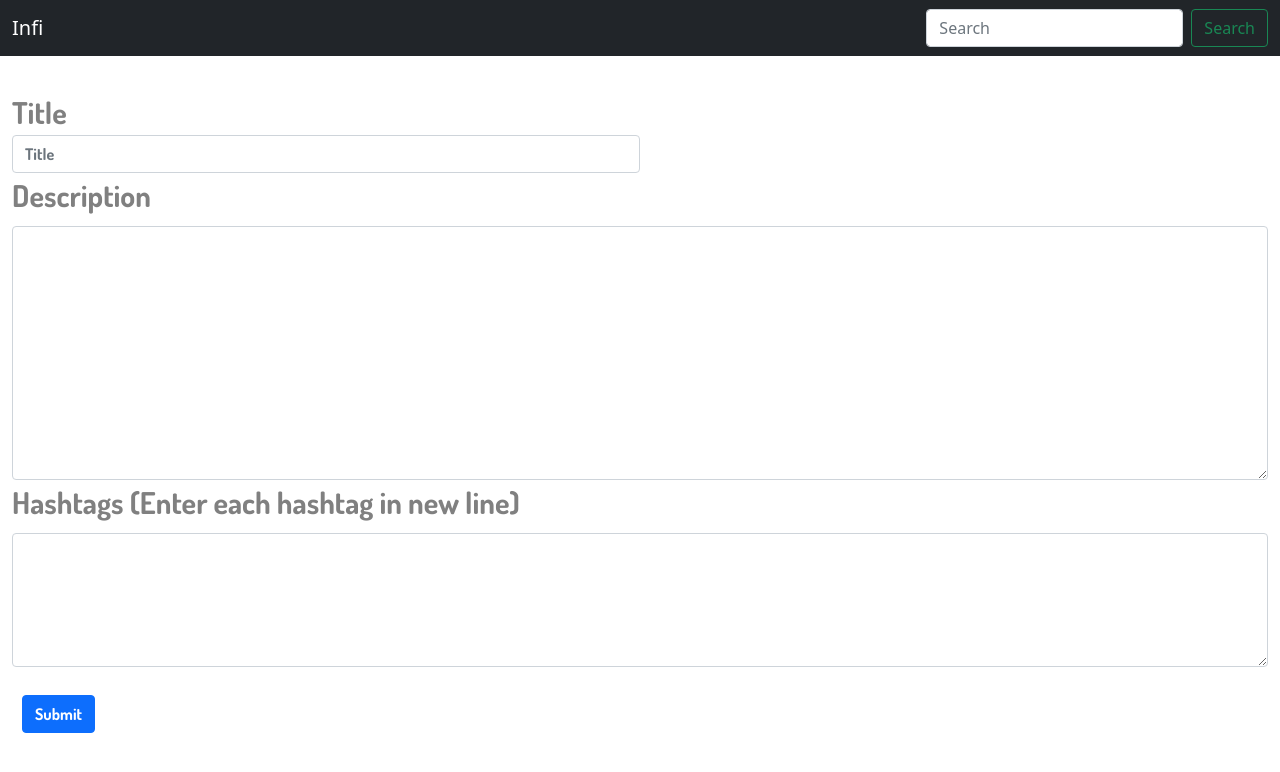
After one commit to vinodkumar2704/Personal-information-manager-webapp, a Python web app: template templates/new_notes.html in a window 1280 px wide. The commit adds this page. Shown: the top 772 px of the page. Run offline with Jinja, Linux system fonts and the light colour scheme; the template is opened without the code that fills it, so the values that code supplies are empty.

Commit message:
adds new_notes page

```diff
--- /dev/null
+++ b/static/main.css
@@ -0,0 +1,92 @@
+
+section{
+	text-align: center;
+	padding-top: 20px;
+	margin-bottom: 20px;
+
+    font-family: 'Dosis', sans-serif;
+}
+.info{
+    text-align:left;
+	padding-top: 20px;
+	margin-bottom: 20px;
+	padding-left : 20px;
+}
+
+.badge{
+    font-size:17px;
+}
+
+.display-1{
+    border-bottom: 3px solid #ddd;
+}
+#edit-button{
+   width: 80px;
+  padding: 5px;
+  margin: 0 3px;
+  background-color: #ff7e00;
+  outline: none;
+  border: 1px solid #ff7e00;
+  box-shadow: 2px 2px 2px #3f3f3f;
+}
+#edit-button:hover {
+  box-shadow: 2px 2px 3px ;
+}
+
+#edit-button:active {
+  box-shadow: 1px 1px 3px ;
+}
+
+.button {
+
+	border: none;
+	color: black;
+	padding: 16px 32px;
+	text-align: center;
+	text-decoration: none;
+	display: inline-block;
+	font-size: 16px;
+	margin: 4px 2px;
+	transition-duration: 0.4s;
+	cursor: pointer;
+}
+
+.button1{
+  background-color: white;
+  color: black;
+  border: 2px solid #555555;
+}
+
+.button1:hover {
+  background-color: #555555;
+  color: lightgreen;
+  box-shadow: 0 12px 16px 0 rgba(0,0,0,0.24),0 17px 50px 0 rgba(0,0,0,0.19);
+}
+
+
+
+
+.description{
+    padding:5px
+}
+
+
+
+
+
+
+.new_notes{
+    padding:10px;
+	margin: 4px 2px;
+    text-align :left;
+    color: grey;
+    font-size:30px;
+}
+
+
+.mb-3{
+    padding:10px;
+    margin-top:10px;
+    text-align:left;
+
+}
--- a/templates/index.html
+++ b/templates/index.html
@@ -4,14 +4,17 @@
     <meta charset="utf-8">
     <meta name="viewport" content="width=device-width, initial-scale=1">
     <!--fonts-->
-
+     <link rel="preconnect" href="https://fonts.googleapis.com">
+<link rel="preconnect" href="https://fonts.gstatic.com" crossorigin>
+<link href="https://fonts.googleapis.com/css2?family=Dosis:wght@700&display=swap" rel="stylesheet">
 
 
     <!-- Bootstrap CSS -->
     <link href="https://cdn.jsdelivr.net/npm/bootstrap@5.0.2/dist/css/bootstrap.min.css" rel="stylesheet" integrity="sha384-EVSTQN3/azprG1Anm3QDgpJLIm9Nao0Yz1ztcQTwFspd3yD65VohhpuuCOmLASjC" crossorigin="anonymous">
     <i class="bi bi-plus-square"></i>
+    <i class="bi bi-pencil-fill"></i>
 
-    <link href="{{ url_for('static', filename='main.css') }}" type="text/css" rel="stylesheet"/>
+ <link href="{{ url_for('static', filename='main.css') }}" type="text/css" rel="stylesheet"/>
     <title>My information</title>
   </head>
   <body>
@@ -19,7 +22,7 @@
   <header>
    <nav class="navbar navbar-expand-lg navbar-dark bg-dark">
   <div class="container-fluid">
-    <a class="navbar-brand" href="#">Infi</a>
+    <a class="navbar-brand" href="/">Infi</a>
 
       <form class="d-flex">
         <input class="form-control me-2" type="search" placeholder="Search" aria-label="Search">
@@ -31,17 +34,12 @@
       </div>
     </div>
     </header>
+
     <section>
-    <button class="button button1">
-    <svg xmlns="http://www.w3.org/2000/svg" width="22" height="22" fill="currentColor" class="bi bi-plus-square-fill" viewBox="0 0 16 16">
-  <path d="M2 0a2 2 0 0 0-2 2v12a2 2 0 0 0 2 2h12a2 2 0 0 0 2-2V2a2 2 0 0 0-2-2H2zm6.5 4.5v3h3a.5.5 0 0 1 0 1h-3v3a.5.5 0 0 1-1 0v-3h-3a.5.5 0 0 1 0-1h3v-3a.5.5 0 0 1 1 0z"/>
-</svg>
-              ADD NEW
-     </button>
+    {% block body %}
 
-
-    {% block body %}
     {% endblock%}
     </section>
+
   </body>
 </html>
--- /dev/null
+++ b/templates/new_notes.html
@@ -0,0 +1,30 @@
+{% extends "index.html" %}
+{% block body %}
+<div class = "new_notes">
+<form action="{{url_for('notes.new_notes')}}" method="POST" id = "my-form">
+  <div class="form-column">
+    <div class="form-group col-md-6">
+      <label for="title">Title</label>
+      <input type="text" class="form-control" id="inputtitle" name="title" placeholder="Title">
+    </div>
+  </div>
+    <label for = "description" id = data class="form-label">Description</label><br/>
+    <textarea rows="10" id="description" class="form-control"
+              name="description"></textarea>
+
+   <label for = "hashtags" id = tags class="form-label">Hashtags (Enter each hashtag in new line)</label><br/>
+    <textarea rows="5" id="hashtags" class="form-control"
+              name="hashtags"></textarea>
+
+  <div class="mb-3">
+    <button type="submit" class="btn btn-primary" id = submit_btn>Submit</button>
+  </div>
+
+
+
+</form>
+
+
+
+
+{% endblock %}
```
Also changed, not shown: __init__.py (added, +23 -0 lines), db.py (+9 -8 lines), notes.py (+65 -5 lines), templates/notes.html (+11 -4 lines), templates/notes_info.html (added, +29 -0 lines).
